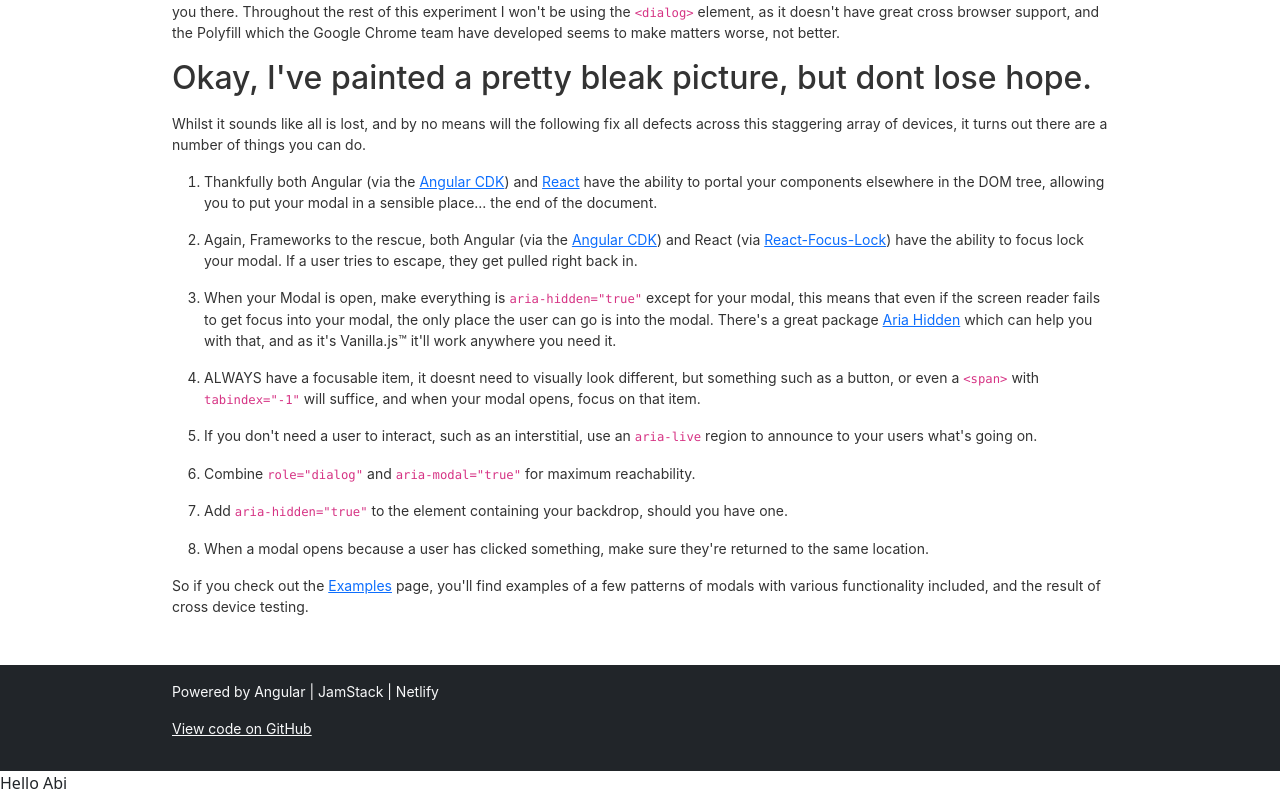
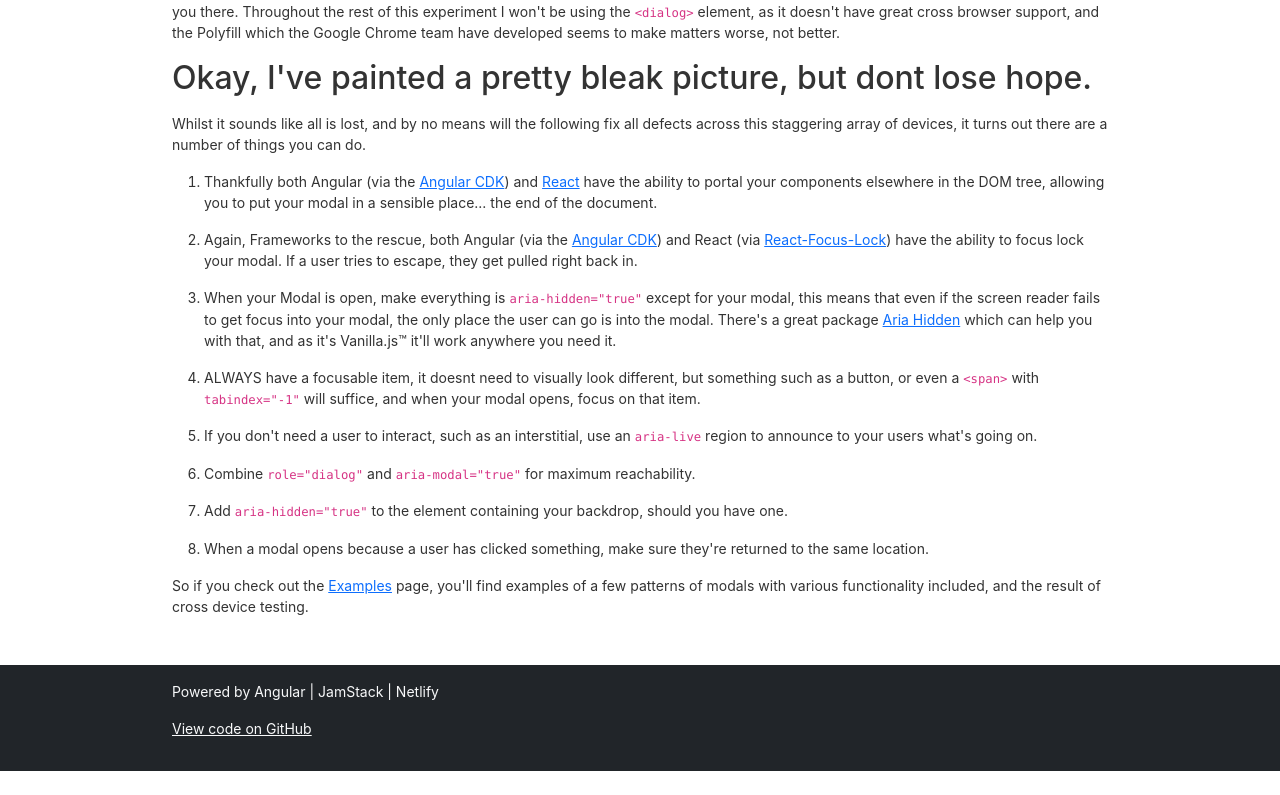
Before and after one commit to geometricpanda/Digital-and-Accessible, an Angular app: page /modals in a window 1280 px wide. Shown: the part 796-1591 px from the top of the page. After the commit the page ends 1567 px from the top, so only its background shows below. Built offline with nearby package versions, Linux system fonts and the light colour scheme.

Commit message:
chore(live-announcer): removing live announcer

```diff
--- a/src/app/pages/modals/modals-home/modals-home.component.ts
+++ b/src/app/pages/modals/modals-home/modals-home.component.ts
@@ -6,13 +6,7 @@ import {LiveAnnouncer} from '@angular/cdk/a11y';
   templateUrl: './modals-home.component.html',
   styleUrls: ['./modals-home.component.scss'],
 })
-export class ModalsHomeComponent implements OnInit {
+export class ModalsHomeComponent {
 
-  constructor(private liveAnnouncer: LiveAnnouncer) {
-  }
-
-  ngOnInit() {
-    this.liveAnnouncer.announce('Hello Abi', 'polite', 30000)
-  }
 
 }
```
